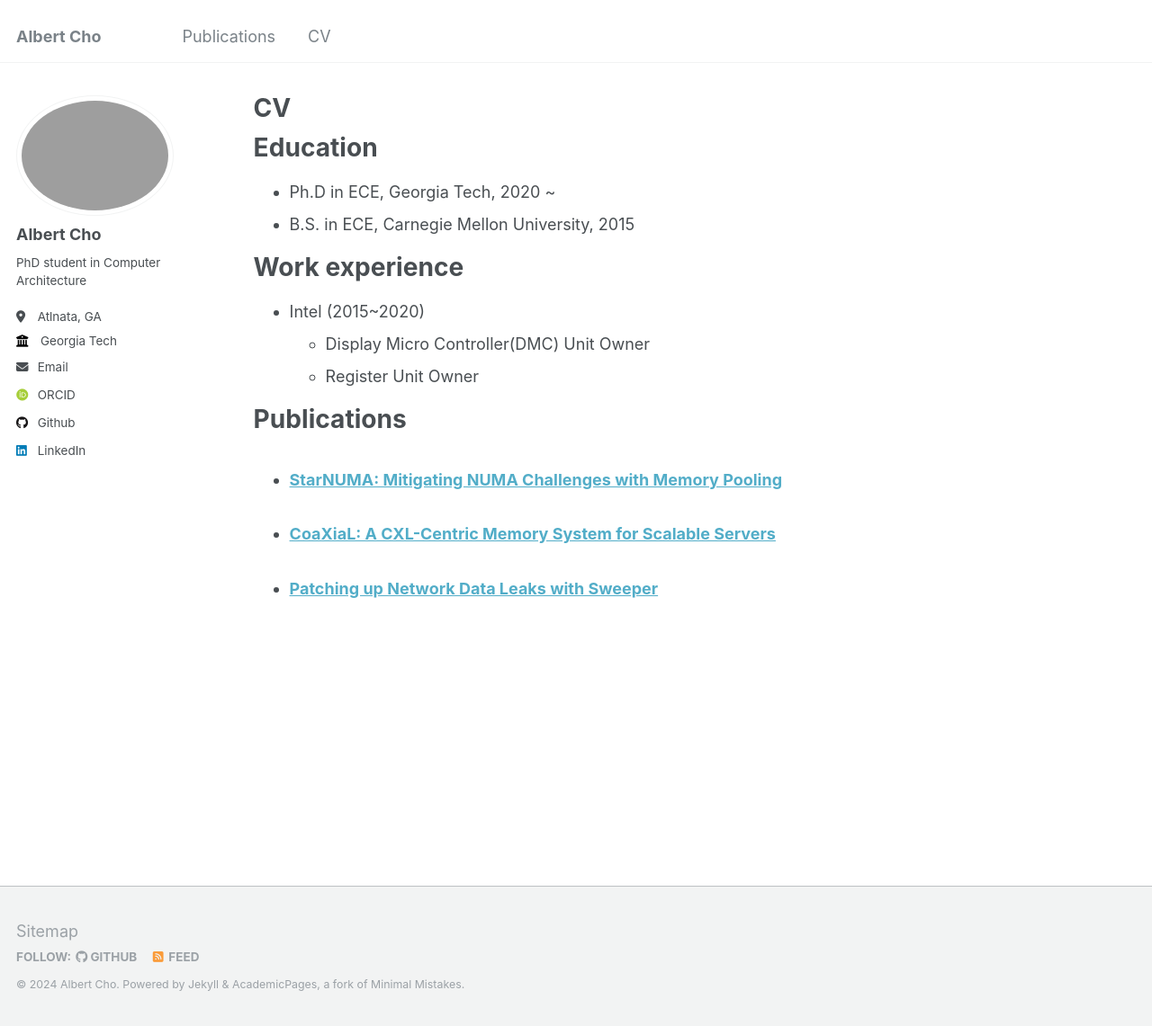
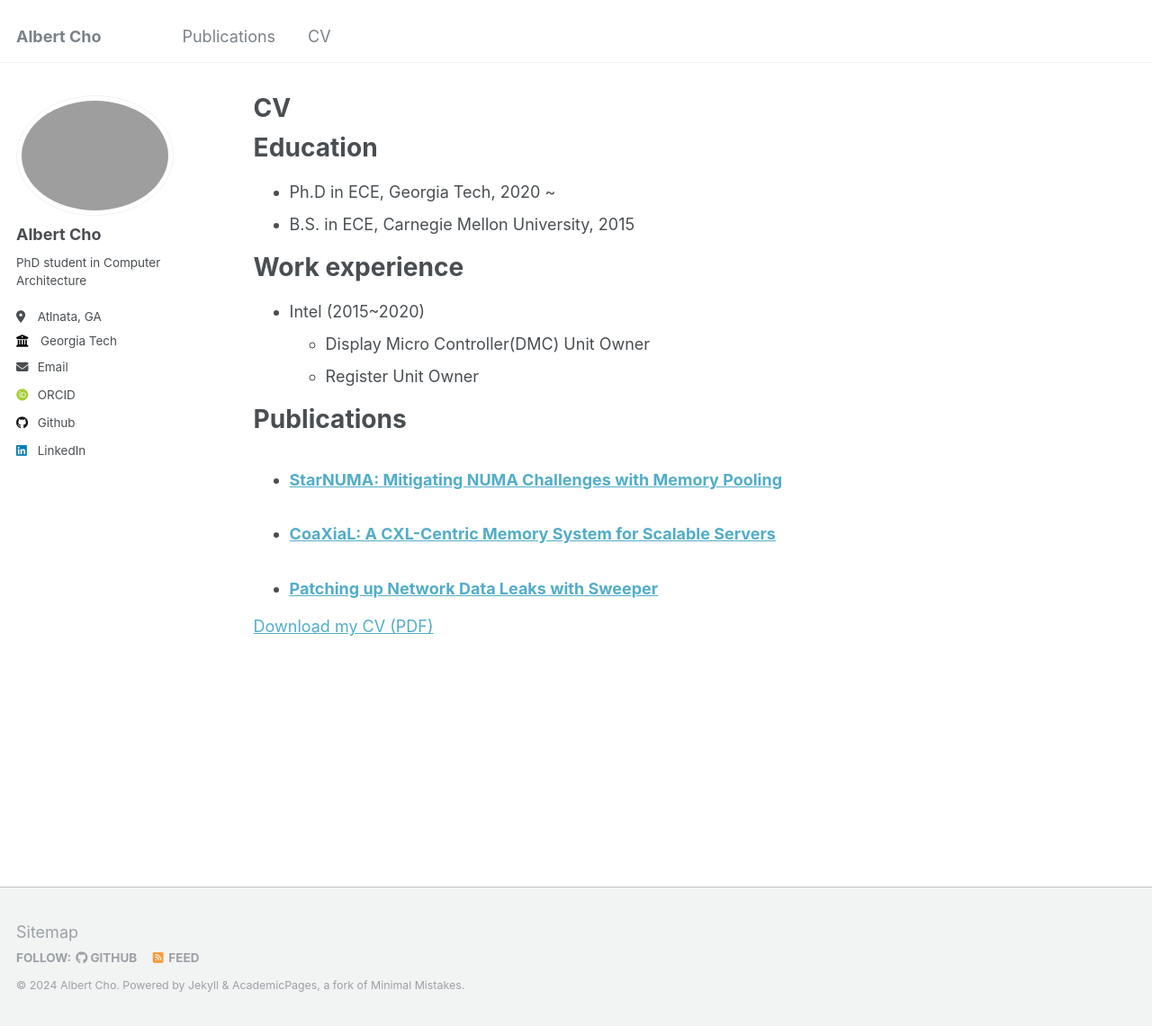
Before and after one commit to albertycho/albertycho.github.io, a Jekyll site: the page built from _pages/cv.md, in a window 1280 px wide and 1141 px high. Shown: the whole window at 90% size. Built offline with Jekyll 4.4.1, drawn with Linux system fonts in a browser that asks for light colours; some web fonts are replaced.

Commit message:
downloadable CV added

```diff
--- a/_pages/cv.md
+++ b/_pages/cv.md
@@ -60,3 +60,6 @@ Teaching
 Service and leadership
 ======
 * Currently signed in to 43 different slack teams -->
+
+
+[Download my CV (PDF)](/files/Albert-Cho-CV.pdf)
```
Also changed, not shown: 1 other file.
